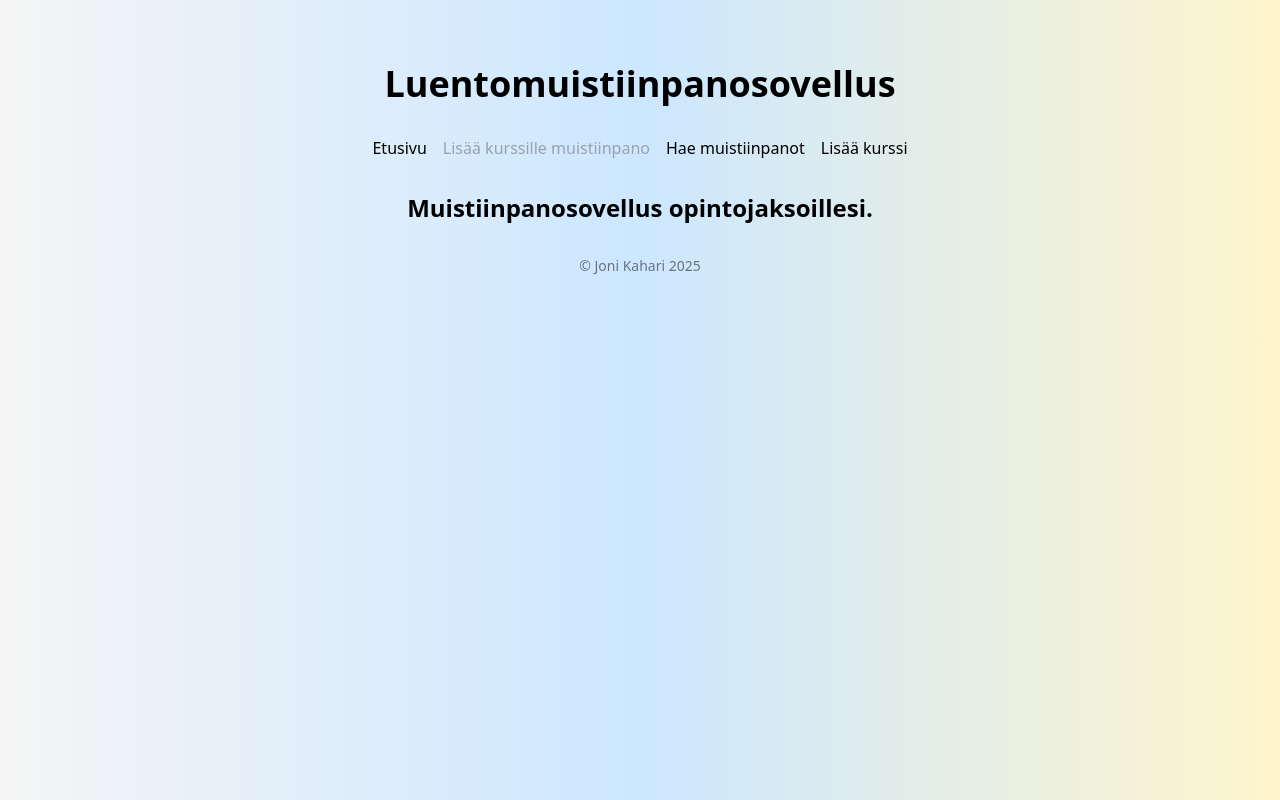
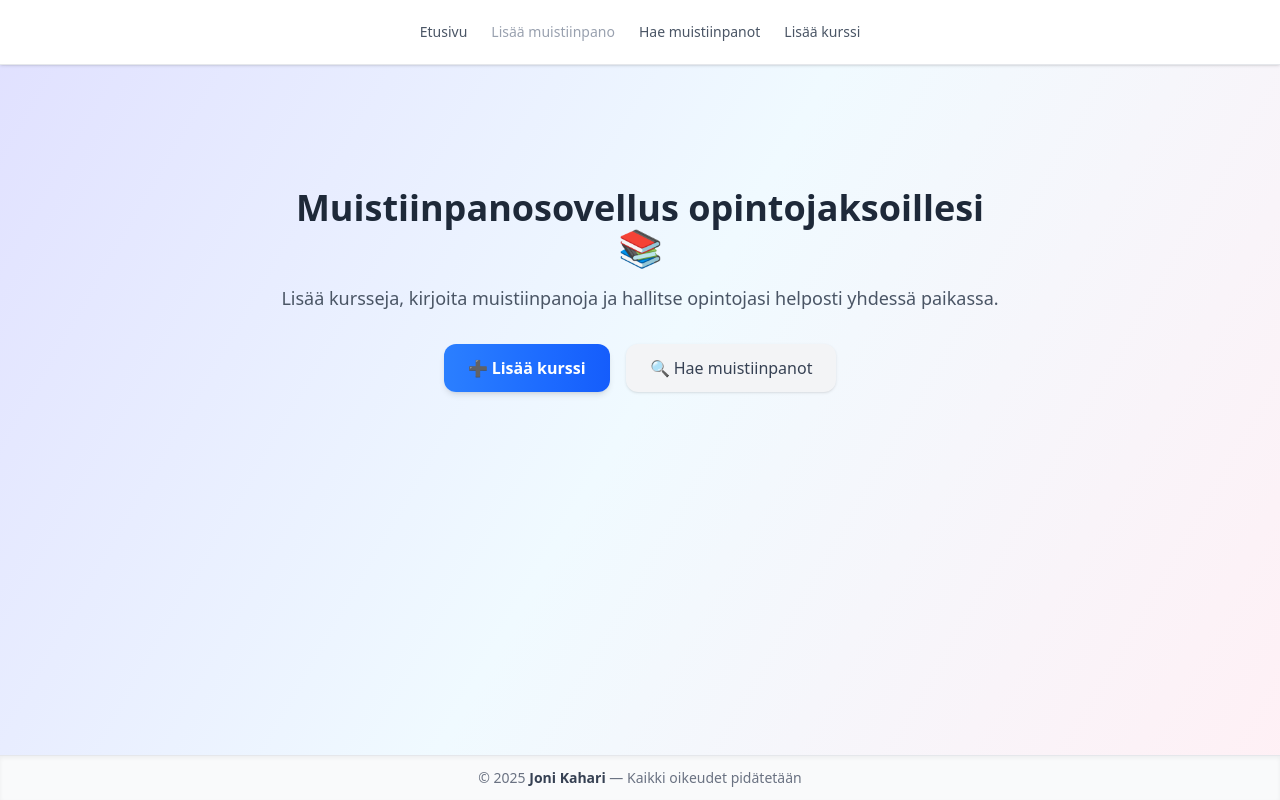
Before and after one commit to jonikah/Luentomuistiinpanosofta, a React (Vite) app: page / in a window 1280 px wide. Built offline with nearby package versions, Linux system fonts and the light colour scheme; no server answers.

Commit message:
Uusi tyylittely ja kommentointia lisätty sekä README.md päivitetty

```diff
--- a/src/AddCourse.jsx
+++ b/src/AddCourse.jsx
@@ -9,39 +9,47 @@ function AddCourse() {
   const courses = useDataStore((state) => state.courses);
 
   const handleClick = () => {
-    // console.log(text);
-    addNewCourse(text);
+    if (!text.trim()) return;
+    addNewCourse(text.trim());
     setText("");
     setPressedAdd(true);
-    // console.log(courses);
   };
 
   const handleChange = (e) => {
-    // console.log(e.target.value);
     setText(e.target.value);
   };
 
   return (
-    <div>
+    <div className="max-w-lg mx-auto mt-5">
+      <div className="bg-white shadow-xl rounded-2xl p-6 border border-gray-200">
+        <h2 className="text-2xl font-bold text-gray-800 mb-4">
+          Lisää uusi kurssi
+        </h2>
+
         <textarea
-        className=" bg-white w-100 h-10 rounded-md focus:outline-none focus:ring-2 focus:ring-blue-400"
-        onChange={(e) => handleChange(e)}
+          className="w-full h-24 p-3 border border-gray-300 rounded-xl resize-none focus:outline-none focus:ring-2 focus:ring-blue-400 transition"
+          placeholder="Kirjoita kurssin nimi..."
+          onChange={handleChange}
           value={text}
-      ></textarea>
-      <br />
+        />
+
         <button
-        className="bg-blue-500 m-6 text-white font semibold px-2 py-2 rounded-md hover:bg-blue-600"
+          className="mt-4 w-full bg-gradient-to-r from-blue-500 to-blue-600 text-white font-semibold py-2 px-4 rounded-xl shadow-md hover:scale-[1.02] hover:from-blue-600 hover:to-blue-700 transition-transform"
           onClick={handleClick}
         >
-        Lisää kurssi
+          ➕ Lisää kurssi
         </button>
 
-      {PressedAdd && (
-        <p>
-          opintojakso '{courses[courses.length - 1].name}' lisätty id:llä{" "}
-          {courses.length}
+        {PressedAdd && courses.length > 0 && (
+          <p className="mt-4 text-green-600 font-medium">
+            ✅ Opintojakso{" "}
+            <span className="font-semibold">
+              "{courses[courses.length - 1].name}"
+            </span>{" "}
+            lisätty (ID: {courses.length})
           </p>
         )}
+      </div>
     </div>
   );
 }
--- a/src/AddNoteToCourse.jsx
+++ b/src/AddNoteToCourse.jsx
@@ -15,9 +15,8 @@ function AddNoteToCourse() {
   const notes = useDataStore((state) => state.notes);
 
   const handleClick = () => {
-    // console.log({ text });
-    // console.log({ value });
-    addNote(text, value);
+    if (!text.trim()) return;
+    addNote(text.trim(), value);
     incrementNoteId();
     setText("");
     setNoteAdded(true);
@@ -31,12 +30,10 @@ function AddNoteToCourse() {
   };
 
   const handleChange = (e) => {
-    // console.log(e.target.value);
     setText(e.target.value);
   };
 
   const handleChangeDropdown = (e_select) => {
-    // console.log(e_select.target.value);
     setValue(e_select.target.value);
     setCourseChosen(true);
     if (notes.length < 1) {
@@ -47,71 +44,75 @@ function AddNoteToCourse() {
   };
 
   return (
-    <div>
-      <div>
+    <div className="max-w-2xl mx-auto mt-10">
+      <div className="bg-white shadow-xl rounded-2xl p-6 border border-gray-200">
         {!courseChosen && (
           <div>
-            <span className="text-xl p-2">Kurssi: </span>
+            <h2 className="text-2xl font-bold text-gray-800 mb-4">
+              Lisää muistiinpano
+            </h2>
+            <label className="block mb-2 text-gray-700 font-medium">
+              Valitse kurssi:
+            </label>
             <select
-              className="bg-white w-auto h-auto rounded-md focus:outline-none focus:ring-2 focus:ring-blue-400"
-              onChange={(e_select) => handleChangeDropdown(e_select)}
-              value={value}
+              className="w-full p-3 border border-gray-300 rounded-xl bg-gray-50 focus:outline-none focus:ring-2 focus:ring-blue-400 transition"
+              onChange={handleChangeDropdown}
+              value={value || ""}
             >
-              <option>Valitse</option>
-              {courses.map((course) => {
-                return (
-                  <option value={course.id} key={course.id}>
-                    {course.name}
-                  </option>
-                );
-              })}
+              <option value="" disabled>
+                -- Valitse kurssi --
+              </option>
+              {courses.map((course) => (
+                <option value={course.id} key={course.id}>
+                  {course.name}
+                </option>
+              ))}
             </select>
-            <br />
           </div>
         )}
 
         {courseChosen && (
           <div>
-            <p className="text-2xl ">Kurssi: {courses[value].name} </p>
-            <p className="text-gray-500 font-extralight">
-              (Huom! Muistiinpano ei voi olla tyhjä kenttä.)
+            <p className="text-xl font-semibold text-gray-800 mb-2">
+              Kurssi:{" "}
+              <span className="text-blue-600">{courses[value].name}</span>
+            </p>
+            <p className="text-sm text-gray-500 mb-3">
+              (Huom! Muistiinpano ei voi olla tyhjä.)
             </p>
             <textarea
-              className=" bg-white w-200 h-20 mt-4 rounded-md focus:outline-none focus:ring-2 focus:ring-blue-400"
-              onChange={(e) => handleChange(e)}
+              className="w-full h-28 p-3 border border-gray-300 rounded-xl resize-none focus:outline-none focus:ring-2 focus:ring-blue-400 transition"
+              placeholder="Kirjoita muistiinpano..."
+              onChange={handleChange}
               value={text}
-            ></textarea>
-            <br />
-
-            <div>
+            />
+            <div className="flex gap-3 mt-4">
               <button
-                className="bg-blue-500  text-white font m-5 semibold px-2 py-2 rounded-md hover:bg-blue-600"
+                className="flex-1 bg-gradient-to-r from-blue-500 to-blue-600 text-white font-semibold py-2 px-4 rounded-xl shadow-md hover:scale-[1.02] hover:from-blue-600 hover:to-blue-700 transition-transform disabled:opacity-50"
                 onClick={handleClick}
-                disabled={!text}
+                disabled={!text.trim()}
               >
-                Lisää muistiinpano
+                💾 Tallenna muistiinpano
               </button>
               <button
-                className="bg-zinc-500 text-white px-3 py-2 rounded-md hover:bg-zinc-600"
+                className="flex-1 bg-gray-500 text-white font-medium py-2 px-4 rounded-xl shadow-md hover:bg-gray-600 transition"
                 onClick={handleClickBack}
               >
-                Palaa
+                🔙 Palaa
               </button>
             </div>
           </div>
         )}
       </div>
+
       {noteAdded &&
         notes
           .filter((note) => note.id > firstAddedNoteId)
-          .map((note, i) => {
-            {
-              {
-                // console.log(note);
-                return <Note notes={note} key={note.id} />;
-              }
-            }
-          })}
+          .map((note) => (
+            <div key={note.id} className="mt-6">
+              <Note notes={note} />
+            </div>
+          ))}
     </div>
   );
 }
--- a/src/App.jsx
+++ b/src/App.jsx
@@ -1,16 +1,16 @@
-import "./styles/App.css";
-import { Outlet, Routes, Route } from "react-router";
+import "./styles/App.css"; // Sovelluksen yleiset tyylit
+import { Outlet, Routes, Route } from "react-router"; // React Router komponentit
 import Home from "./Home";
 import Header from "./Header";
 import Footer from "./Footer";
 import AddNoteToCourse from "./AddNoteToCourse";
 import ListNotes from "./ListNotes";
 import AddCourse from "./AddCourse";
-import "./styles/App.css";
 
-import { useDataStore } from "./stores/useDataStore";
+import { useDataStore } from "./stores/useDataStore"; // Zustand state management
 
 function App() {
+  // Hae muistiinpanot ja kurssit heti sovelluksen käynnistyessä
   const fetchNotes = useDataStore((state) => state.fetchNotes);
   const fetchCourses = useDataStore((state) => state.fetchCourses);
 
@@ -20,22 +20,34 @@ function App() {
   return (
     <div>
       <Routes>
+        {/* Layout toimii “kehyksenä” kaikille reiteille: header + footer + outlet */}
         <Route path="/" element={<Layout />}>
-          <Route index element={<Home />} />
-          <Route path="addnote" element={<AddNoteToCourse />} />
-          <Route path="listnotes" element={<ListNotes />} />
-          <Route path="addcourse" element={<AddCourse />} />
+          <Route index element={<Home />} /> {/* Etusivu */}
+          <Route path="addnote" element={<AddNoteToCourse />} />{" "}
+          {/* Lisää muistiinpano */}
+          <Route path="listnotes" element={<ListNotes />} />{" "}
+          {/* Listaa muistiinpanot */}
+          <Route path="addcourse" element={<AddCourse />} />{" "}
+          {/* Lisää kurssi */}
         </Route>
       </Routes>
     </div>
   );
 }
 
+// Layout-komponentti pitää headerin, footerin ja reitin sisällön järjestyksessä
 function Layout() {
   return (
-    <div className="max-w-4xl mx-auto p-8">
+    <div className="pt-24 pb-20 px-4">
+      {/* Fixed header */}
       <Header />
-      <Outlet />
+
+      {/* Sovelluksen sisältö */}
+      <main className="max-w-4xl mx-auto">
+        <Outlet /> {/* Outlet näyttää aktiivisen reitin komponentin */}
+      </main>
+
+      {/* Fixed footer */}
       <Footer />
     </div>
   );
--- a/src/Footer.jsx
+++ b/src/Footer.jsx
@@ -1,10 +1,15 @@
 function Footer() {
   return (
-    <div className="text-center text-sm text-gray-500 mt-8">
-      <footer>
-        <p>© Joni Kahari 2025</p>
-      </footer>
-    </div>
+    <footer className="fixed bottom-0 left-0 w-full border-t border-gray-200 bg-gray-50 shadow-inner">
+      <div className="max-w-4xl mx-auto py-3 px-4 text-center">
+        <p className="text-sm text-gray-500">
+          © {new Date().getFullYear()}{" "}
+          <span className="font-semibold text-gray-700">Joni Kahari</span> —
+          Kaikki oikeudet pidätetään
+        </p>
+      </div>
+    </footer>
   );
 }
+
 export default Footer;
--- a/src/Header.jsx
+++ b/src/Header.jsx
@@ -2,35 +2,52 @@ import { Link } from "react-router";
 import { useDataStore } from "./stores/useDataStore";
 
 function Header() {
+  // Haetaan kurssit Zustand storesta
   const courses = useDataStore((state) => state.courses);
 
   return (
-    <div>
-      <h1 className="text-4xl font-bold mb-8 text-center ">
+    <header className="fixed top-0 left-0 w-full bg-white border-b border-gray-200 shadow-sm z-50">
+      <div className="max-w-6xl mx-auto relative px-6 py-4 flex items-center">
+        {/* Sovelluksen nimi vasemmassa laidassa */}
+        <h1 className="text-xl md:text-2xl relative right-170 font-bold text-blue-600">
           Luentomuistiinpanosovellus
         </h1>
-      <nav className="flex space-x-4 mb-8 justify-center">
-        <Link className="hover:underline" to="/">
+
+        {/* Navigaatio keskellä koko headerin leveyttä */}
+        <nav className="absolute left-1/2 transform -translate-x-1/2 flex space-x-6 text-sm font-medium">
+          <Link className="text-gray-600 hover:text-blue-600 transition" to="/">
             Etusivu
           </Link>
-        {courses.length == 0 && (
-          <Link className="hover:underline text-gray-400">
-            Lisää kurssille muistiinpano
-          </Link>
-        )}{" "}
-        {courses.length > 0 && (
-          <Link className="hover:underline" to="/addnote">
-            Lisää kurssille muistiinpano
+
+          {/* Jos kursseja ei ole, disabloitu linkki */}
+          {courses.length === 0 ? (
+            <span className="text-gray-400 cursor-not-allowed">
+              Lisää muistiinpano
+            </span>
+          ) : (
+            <Link
+              className="text-gray-600 hover:text-blue-600 transition"
+              to="/addnote"
+            >
+              Lisää muistiinpano
             </Link>
           )}
-        <Link className="hover:underline" to="/listnotes">
+
+          <Link
+            className="text-gray-600 hover:text-blue-600 transition"
+            to="/listnotes"
+          >
             Hae muistiinpanot
           </Link>
-        <Link className="hover:underline" to="/addcourse">
+          <Link
+            className="text-gray-600 hover:text-blue-600 transition"
+            to="/addcourse"
+          >
             Lisää kurssi
           </Link>
         </nav>
       </div>
+    </header>
   );
 }
 
--- a/src/Home.jsx
+++ b/src/Home.jsx
@@ -1,9 +1,30 @@
+import { Link } from "react-router";
+
 export default function Home() {
   return (
-    <div>
-      <h2 className="text-2xl font-semibold mb-4">
-        Muistiinpanosovellus opintojaksoillesi.
+    <div className="max-w-3xl mx-auto mt-15 px-6 text-center">
+      <h2 className="text-3xl md:text-4xl font-bold text-gray-800 mb-4">
+        Muistiinpanosovellus opintojaksoillesi 📚
       </h2>
+      <p className="text-gray-600 mb-8 text-lg">
+        Lisää kursseja, kirjoita muistiinpanoja ja hallitse opintojasi helposti
+        yhdessä paikassa.
+      </p>
+
+      <div className="flex flex-col sm:flex-row justify-center gap-4">
+        <Link
+          to="/addcourse"
+          className="bg-gradient-to-r from-blue-500 to-blue-600 text-white font-semibold py-3 px-6 rounded-xl shadow-md hover:scale-[1.02] hover:from-blue-600 hover:to-blue-700 transition-transform"
+        >
+          ➕ Lisää kurssi
+        </Link>
+        <Link
+          to="/listnotes"
+          className="bg-gray-100 text-gray-700 font-medium py-3 px-6 rounded-xl shadow hover:bg-gray-200 transition"
+        >
+          🔍 Hae muistiinpanot
+        </Link>
+      </div>
     </div>
   );
 }
--- a/src/ListNotes.jsx
+++ b/src/ListNotes.jsx
@@ -3,67 +3,56 @@ import { useState } from "react";
 import { useDataStore } from "./stores/useDataStore";
 
 function ListNotes() {
-  const notes = useDataStore((state) => state.notes);
-  const courses = useDataStore((state) => state.courses);
+  const notes = useDataStore((state) => state.notes); // Kaikki muistiinpanot
+  const courses = useDataStore((state) => state.courses); // Kaikki kurssit
 
-  const [value, setValue] = useState("all");
-  const [courseChosen, setCourseChosen] = useState(false);
+  const [value, setValue] = useState("all"); // Valittu kurssi ("all" = kaikki)
 
-  const handleChangeDropdown = (e_select) => {
-    // console.log(e_select.target.value);
-    setValue(e_select.target.value);
-    setCourseChosen(true);
-    // console.log(courseChosen);
+  // Dropdownin muutoksen käsittely
+  const handleChangeDropdown = (e) => {
+    setValue(e.target.value);
   };
 
+  // Suodatetut muistiinpanot valitun kurssin mukaan
+  const filteredNotes =
+    value === "all" ? notes : notes.filter((note) => note.course.id == value);
+
   return (
-    <div>
-      <div>
-        <div>
-          <div>
-            <span className="text-xl p-2">Kurssi: </span>
+    <div className="max-w-4xl mx-auto mt-5 px-6">
+      <h2 className="text-2xl font-bold text-gray-800 mb-6 text-center">
+        📒 Muistiinpanot
+      </h2>
+
+      {/* Kurssivalitsin */}
+      <div className="mb-8 flex justify-center">
         <select
-              className="bg-white w-auto h-auto mb-5 rounded-md focus:outline-none focus:ring-2 focus:ring-blue-400"
+          className="w-60 p-3 border border-gray-300 rounded-xl bg-white focus:outline-none focus:ring-2 focus:ring-blue-400 transition"
           value={value}
-              onChange={(e_select) => handleChangeDropdown(e_select)}
+          onChange={handleChangeDropdown}
         >
-              <option value="all">Kaikki</option>
-              {courses.map((course, i) => {
-                return (
+          <option value="all">Kaikki kurssit</option>
+          {courses.map((course) => (
             <option value={course.id} key={course.id}>
               {course.name}
             </option>
-                );
-              })}
+          ))}
         </select>
       </div>
-        </div>
-        {courseChosen && (
-          <div>
-            <div>
-              {notes.filter((note) => note.course.id == value).length == 0 &&
-              value != "all" ? (
-                <p>Ei muistiinpanoja!</p>
+
+      {/* Muistiinpanojen listaus */}
+      {filteredNotes.length === 0 ? (
+        <p className="text-center text-gray-500 text-lg font-medium">
+          Ei muistiinpanoja!
+        </p>
       ) : (
-                notes
-                  .filter((note) => note.course.id == value)
-                  .map((note) => <CourseRow notes={note} key={note.id} />)
-              )}
-            </div>
-          </div>
-        )}
-        {value == "all" && notes.length > 0 && (
-          <div>
-            {notes.map((note, i) => {
-              {
-                return <CourseRow notes={note} key={note.id} />;
-              }
-            })}
+        <div className="grid gap-4">
+          {filteredNotes.map((note) => (
+            <CourseRow notes={note} key={note.id} />
+          ))}
         </div>
       )}
     </div>
-      {notes.length == 0 && value == "all" && <p>Ei muistiinpanoja!</p>}
-    </div>
   );
 }
+
 export default ListNotes;
--- a/src/styles/App.css
+++ b/src/styles/App.css
@@ -6,7 +6,14 @@
 }
 
 body {
-  background-image: linear-gradient(to right, #f5f5f5, #cce7ff, #fff5cc);
+  background-image: linear-gradient(
+    120deg,
+    #e0e0ff 0%,
+    #f0faff 50%,
+    #fff0f5 100%
+  );
+  background-attachment: fixed;
+  background-size: cover;
 }
 
 button:disabled {
```
Also changed, not shown: src/CourseRow.jsx (+22 -15 lines), src/Note.jsx (+15 -6 lines), 2 other files (tests, documents, lock files or other folders). Lines whose indentation alone changed are shown as unchanged.
